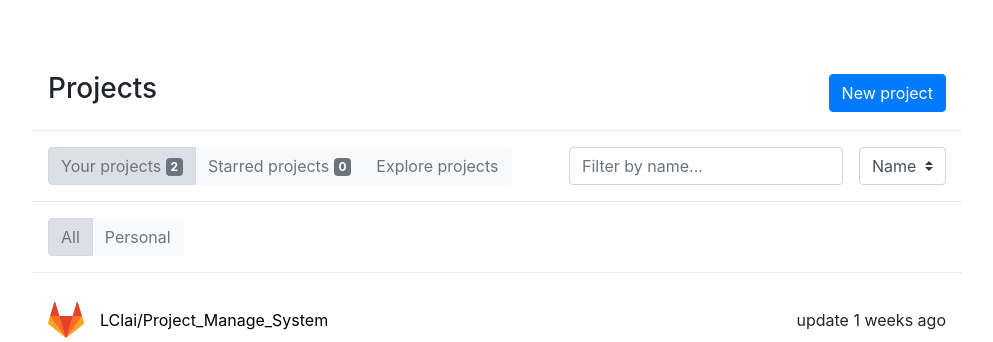
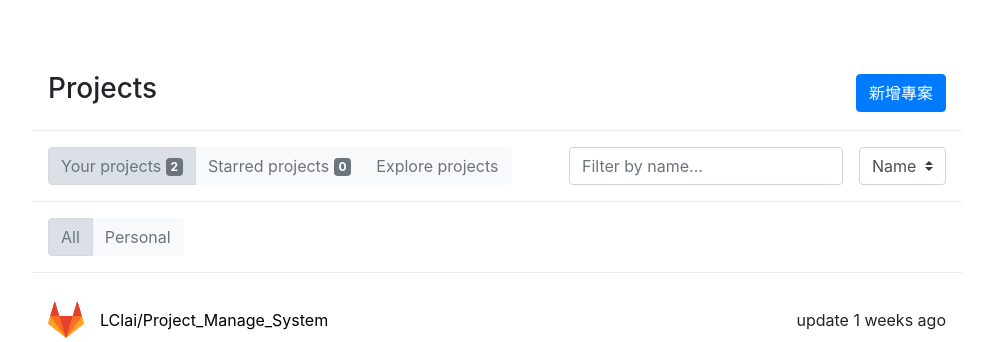
Before and after one commit to gordan0410/Python_ProjectManageSystem, a Django app: page / in a window 1280 px wide. Shown: the part 56-398 px from the top of the page, without its empty margins (143-1136 px from the left). Run offline with Django 3.2, Linux system fonts and the light colour scheme; some libraries are stand-ins or nearby versions.

Commit message:
Fix: 修改New project按鈕
1.首頁頁面的 New Project 改成新增專案

issue #3

```diff
--- a/Project_Manage_System/pms_index/templates/index.html
+++ b/Project_Manage_System/pms_index/templates/index.html
@@ -103,7 +103,7 @@
         <div class="col-md-9">
             <nav class="navbar">
                 <h3>Projects</h3>
-                <a class="btn btn-primary" href="#" role="button">New project</a>
+                <a class="btn btn-primary" href="#" role="button">新增專案</a>
             </nav>
             <div class="dropdown-divider"></div>
             <nav class="navbar">
```
